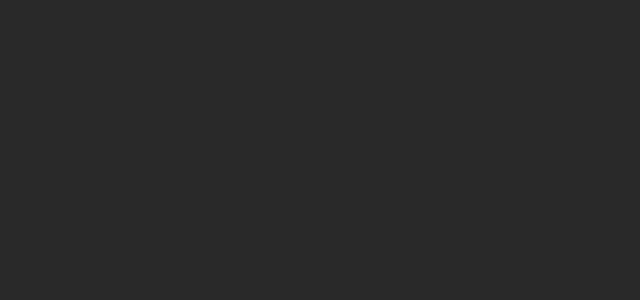
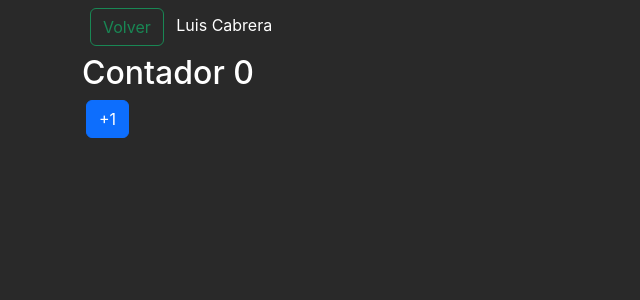
Before and after one commit to SebaGNH/RJS-useReducer-VYB, a React (Vite) app: page /CounterLC in a window 1280 px wide. Before the commit this address had no page. Shown: the top 300 px of the page, without its empty margins (0-640 px from the left). Built offline with nearby package versions, Linux system fonts and the light colour scheme.

Commit message:
se agregó nuevo componente para contador

```diff
--- a/src/gi-01-listaTareas/pages/ListaTareas.jsx
+++ b/src/gi-01-listaTareas/pages/ListaTareas.jsx
@@ -21,6 +21,7 @@
 export const ListaTareas = () => {
   const inputRef = useRef();
   // dispatch: evento para modificar el estado internamente
+  // primer argumento es la función reductora
   const [state, dispatch] = useReducer(reducer, reducer());
   // console.log('state', state);
 
--- /dev/null
+++ b/src/lc-01-contador/CounterLC.jsx
@@ -0,0 +1,32 @@
+import React, { useReducer } from 'react'
+import { ButtonBack } from '../components/ButtonBack';
+
+const initialState = {
+  counter: 0
+}
+
+const reducer = (state = initialState, action = {}) => {
+
+  switch (action.type) {
+    case 'incrementar':  return { counter: state.counter + 1 }
+
+  }
+  return state
+}
+
+export const CounterLC = () => {
+  const [state, dispatch] = useReducer(reducer, initialState);
+  return (
+    <>
+      <ButtonBack /> <span> Luis Cabrera </span>
+
+
+      <h2>Contador {state.counter}</h2>
+
+      <button
+        className='btn btn-primary mx-1'
+        onClick={ () => dispatch( { type: 'incrementar' } ) }
+      > +1 </button>
+    </>
+  )
+}
--- a/src/routes/App.routes.jsx
+++ b/src/routes/App.routes.jsx
@@ -1,8 +1,8 @@
 import {Routes, Route} from 'react-router-dom';
 import { HomeNavBar } from './HomeNavBar';
 import { Contador } from '../ow-01-contador/pages/Contador';
-import { ListaTareas } from '../gi-01-listaTareas/pages/ListaTareas'
-
+import { ListaTareas } from '../gi-01-listaTareas/pages/ListaTareas';
+import { CounterLC } from '../lc-01-contador/CounterLC';
 export const AppRoutes = () => {
   return (
     <div className='container'>
@@ -10,6 +10,7 @@
         <Route path='/' element={<HomeNavBar />}/>
         <Route path='/Contador' element={<Contador />}/>
         <Route path='/ListaTareas' element={<ListaTareas />}/>
+        <Route path='/CounterLC' element={<CounterLC />}/>
       </Routes>
     </div>
   )
--- a/src/routes/HomeNavBar.jsx
+++ b/src/routes/HomeNavBar.jsx
@@ -16,6 +16,10 @@
               ListaTareas
               </NavLink>
 
+              <NavLink to="/CounterLC" className="nav-link btn btn-outline-primary m-1">
+              Counter LC
+              </NavLink>
+
             </ul>
           </div>
         </div>
```
Also changed, not shown: 1 other file (tests, documents, lock files or other folders).
